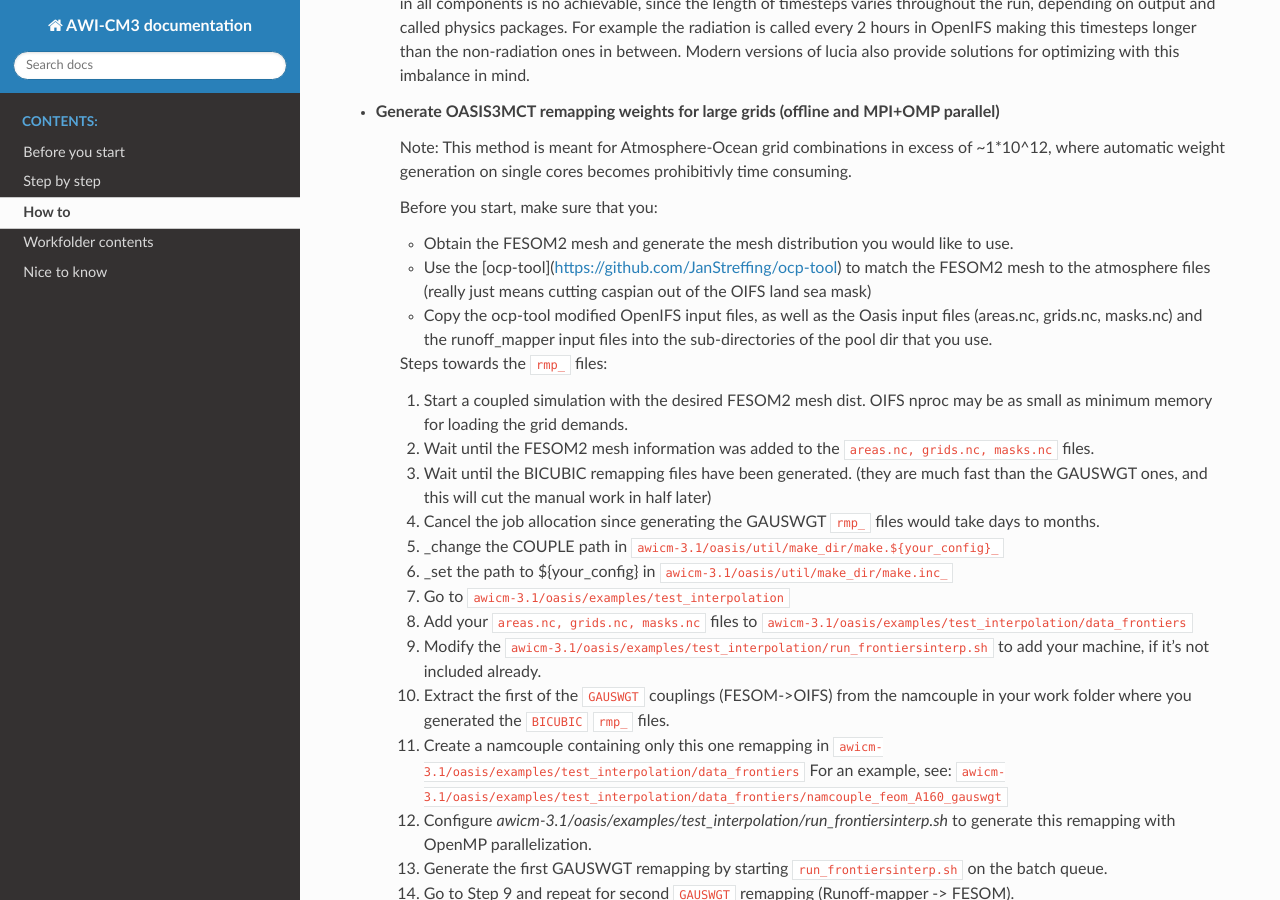
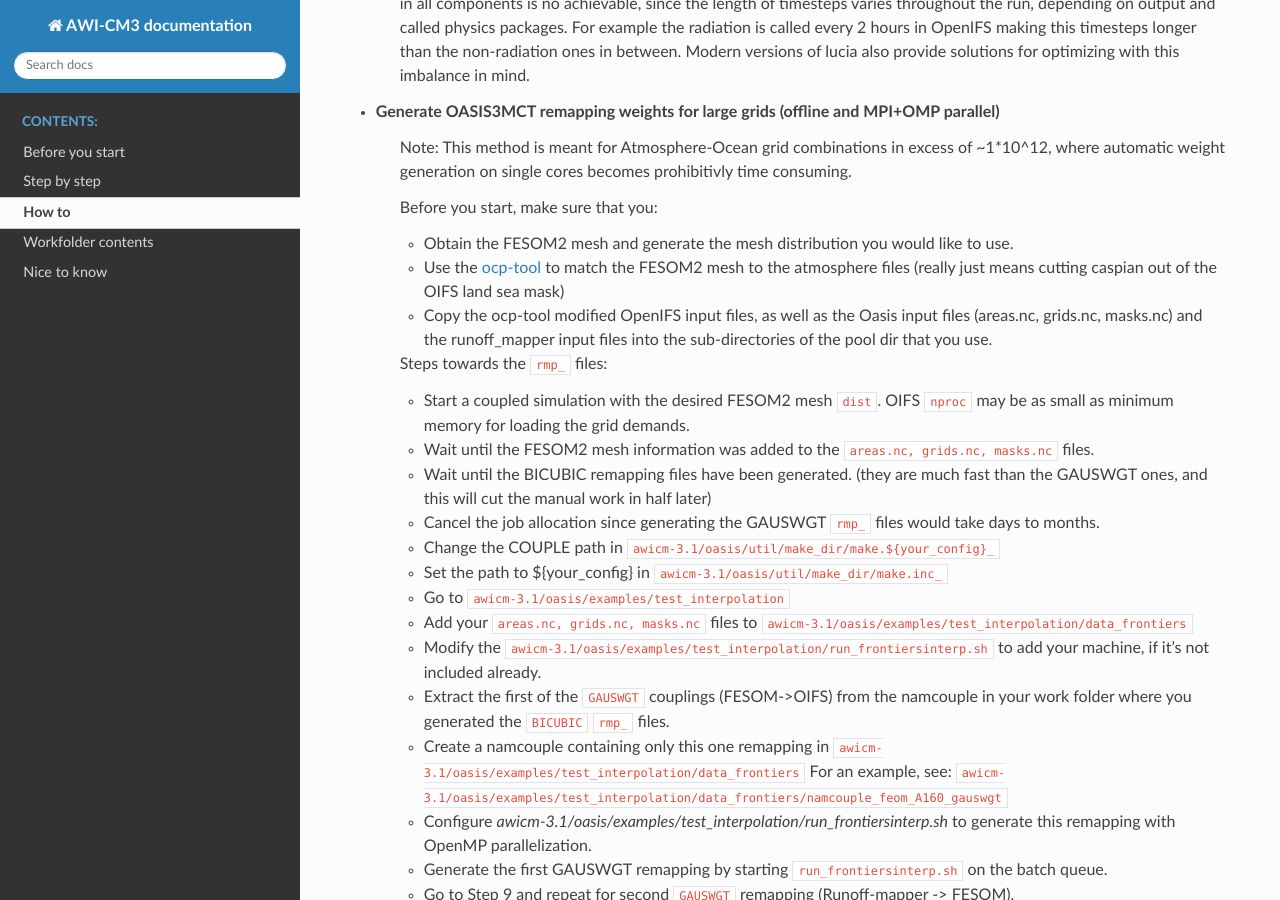
Before and after one commit to AWI-ESM/documentation_AWI-CM3, a Sphinx documentation site: the page built from source/how_to.rst, in a window 1280 px wide and 900 px high, scrolled down 437 px. Built offline with Sphinx 7.4.7 and the Read the Docs theme 2.0.0, drawn with Linux system fonts in a browser that asks for light colours; some of the changed lines change nothing that is shown.

Commit message:
some typos and formating

```diff
--- a/source/how_to.rst
+++ b/source/how_to.rst
@@ -23,24 +23,24 @@
    Before you start, make sure that you:
 
    - Obtain the FESOM2 mesh and generate the mesh distribution you would like to use.
-   - Use the [ocp-tool](https://github.com/JanStreffing/ocp-tool) to match the FESOM2 mesh to the atmosphere files (really just means cutting caspian out of the OIFS land sea mask)
+   - Use the `ocp-tool <https://github.com/JanStreffing/ocp-tool>`_  to match the FESOM2 mesh to the atmosphere files (really just means cutting caspian out of the OIFS land sea mask)
    - Copy the ocp-tool modified OpenIFS input files, as well as the Oasis input files (areas.nc, grids.nc, masks.nc) and the runoff_mapper input files into the sub-directories of the pool dir that you use.
 
    Steps towards the ``rmp_`` files:
 
-   1. Start a coupled simulation with the desired FESOM2 mesh dist. OIFS nproc may be as small as minimum memory for loading the grid demands.
-   2. Wait until the FESOM2 mesh information was added to the ``areas.nc, grids.nc, masks.nc`` files.
-   3. Wait until the BICUBIC remapping files have been generated. (they are much fast than the GAUSWGT ones, and this will cut the manual work in half later)
-   4. Cancel the job allocation since generating the GAUSWGT ``rmp_`` files would take days to months.
-   5. _change the COUPLE path in ``awicm-3.1/oasis/util/make_dir/make.${your_config}_``
-   6. _set the path to ${your_config} in ``awicm-3.1/oasis/util/make_dir/make.inc_``
-   7. Go to ``awicm-3.1/oasis/examples/test_interpolation``
-   8. Add your ``areas.nc, grids.nc, masks.nc`` files to ``awicm-3.1/oasis/examples/test_interpolation/data_frontiers``
-   9. Modify the ``awicm-3.1/oasis/examples/test_interpolation/run_frontiersinterp.sh`` to add your machine, if it's not included already.
-   10.  Extract the first of the ``GAUSWGT`` couplings (FESOM->OIFS) from the namcouple in your work folder where you generated the ``BICUBIC`` ``rmp_`` files.
-   11. Create a namcouple containing only this one remapping in ``awicm-3.1/oasis/examples/test_interpolation/data_frontiers`` For an example, see: ``awicm-3.1/oasis/examples/test_interpolation/data_frontiers/namcouple_feom_A160_gauswgt``
-   12. Configure `awicm-3.1/oasis/examples/test_interpolation/run_frontiersinterp.sh` to generate this remapping with OpenMP parallelization.
-   13. Generate the first GAUSWGT remapping by starting ``run_frontiersinterp.sh`` on the batch queue.
-   14. Go to Step 9 and repeat for second ``GAUSWGT`` remapping (Runoff-mapper -> FESOM).
-   15. Copy all ``rmp_`` files into the respective pool dir folder (e.g. ``input/oasis/cy43r3/{OIFS_RES}-${FESOM_RES}/${FESOM_DIST}``).
-   16. Start a coupled simulation.
+   - Start a coupled simulation with the desired FESOM2 mesh ``dist``. OIFS ``nproc`` may be as small as minimum memory for loading the grid demands.
+   - Wait until the FESOM2 mesh information was added to the ``areas.nc, grids.nc, masks.nc`` files.
+   - Wait until the BICUBIC remapping files have been generated. (they are much fast than the GAUSWGT ones, and this will cut the manual work in half later)
+   - Cancel the job allocation since generating the GAUSWGT ``rmp_`` files would take days to months.
+   - Change the COUPLE path in ``awicm-3.1/oasis/util/make_dir/make.${your_config}_``
+   - Set the path to ${your_config} in ``awicm-3.1/oasis/util/make_dir/make.inc_``
+   - Go to ``awicm-3.1/oasis/examples/test_interpolation``
+   - Add your ``areas.nc, grids.nc, masks.nc`` files to ``awicm-3.1/oasis/examples/test_interpolation/data_frontiers``
+   - Modify the ``awicm-3.1/oasis/examples/test_interpolation/run_frontiersinterp.sh`` to add your machine, if it's not included already.
+   -  Extract the first of the ``GAUSWGT`` couplings (FESOM->OIFS) from the namcouple in your work folder where you generated the ``BICUBIC`` ``rmp_`` files.
+   - Create a namcouple containing only this one remapping in ``awicm-3.1/oasis/examples/test_interpolation/data_frontiers`` For an example, see: ``awicm-3.1/oasis/examples/test_interpolation/data_frontiers/namcouple_feom_A160_gauswgt``
+   - Configure `awicm-3.1/oasis/examples/test_interpolation/run_frontiersinterp.sh` to generate this remapping with OpenMP parallelization.
+   - Generate the first GAUSWGT remapping by starting ``run_frontiersinterp.sh`` on the batch queue.
+   - Go to Step 9 and repeat for second ``GAUSWGT`` remapping (Runoff-mapper -> FESOM).
+   - Copy all ``rmp_`` files into the respective pool dir folder (e.g. ``input/oasis/cy43r3/{OIFS_RES}-${FESOM_RES}/${FESOM_DIST}``).
+   - Start a coupled simulation.
```
